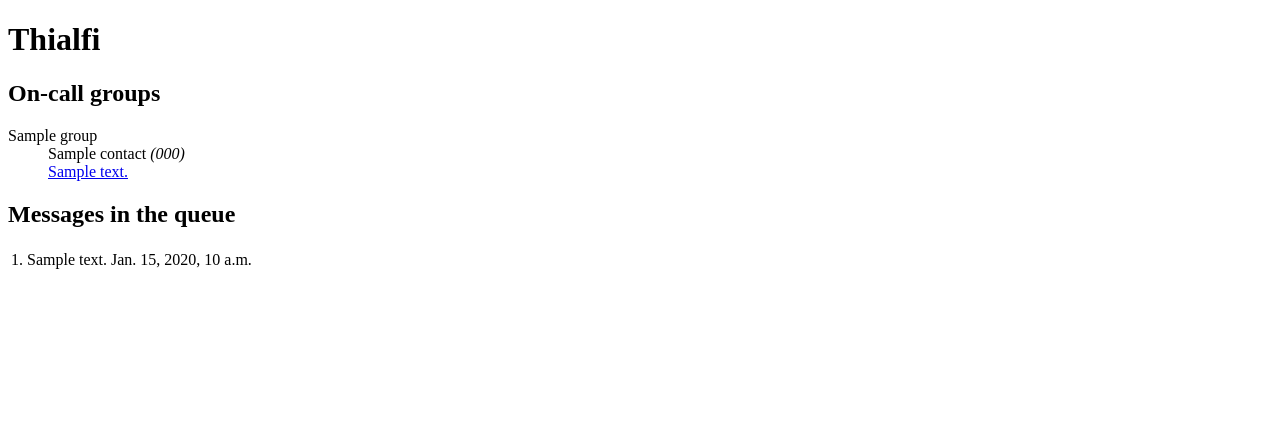
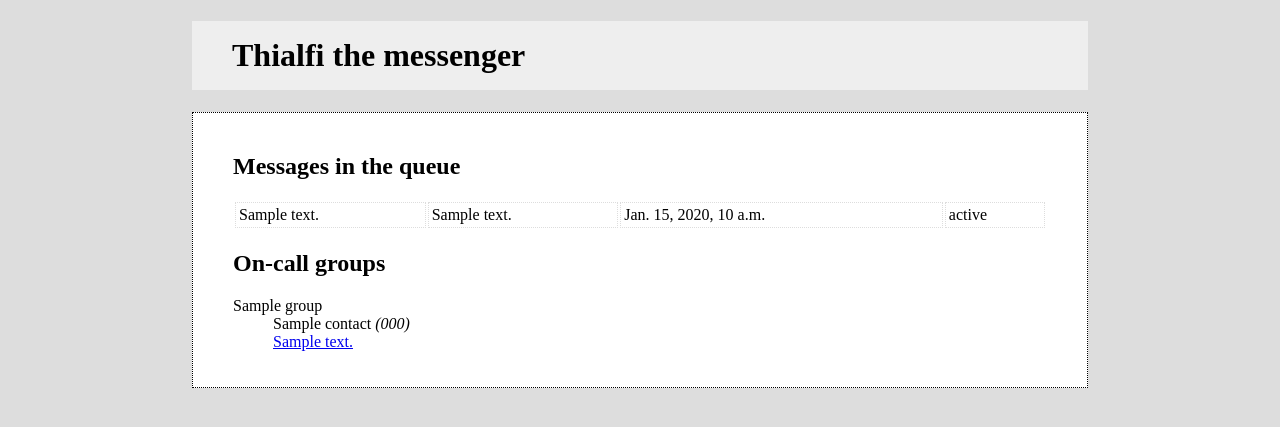
Before and after one commit to mludvig/thialfi, a Django app: page / in a window 1280 px wide. Shown: the top 427 px of the page. Run offline with Django 3.2, Linux system fonts and the light colour scheme; tables that the repository leaves empty hold one stand-in row (values such as "Sample post").

Commit message:
Added basic stylesheet

```diff
--- a/app/models.py
+++ b/app/models.py
@@ -80,6 +80,14 @@ class Message(models.Model):
 	def update_status(self):
 		for delivery in self.delivery_set.all():
 			delivery.update_status()
+
+	def newest_status(self):
+		try:
+			delivery = self.delivery_set.order_by('dt_status')[0]
+			return delivery.status.split(" ")[0].lower()
+		except IndexError:
+			return "unknown"
+
 __all__.append("Message")
 
 class Delivery(models.Model):
--- /dev/null
+++ b/doc_root/static/css/thialfi.css
@@ -0,0 +1,49 @@
+body {
+	background-color: #ddd;
+	margin-left: 2in;
+	margin-right: 2in;
+}
+
+h1#page-title {
+	background-color: #eee;
+	padding: 0.5em 40px 0.5em 40px;
+}
+
+#body-content {
+	background-color: white;
+	padding: 20px 40px 20px 40px;
+	border: black 1px dotted;
+}
+
+table.messages-list {
+	width: 100%;
+}
+
+table.messages-list tr {
+	margin: 0px;
+}
+
+table.messages-list tr td {
+	border: #ddd 1px dotted;
+	padding: 3px;
+}
+
+table.messages-list tr.delivered {
+	background-color: #dfd;
+}
+
+table.messages-list tr.error {
+	background-color: #fce;
+}
+
+table.messages-list tr.expired {
+	background-color: #fbd;
+}
+
+table.messages-list tr.transit {
+	background-color: #ffd;
+}
+
+table.messages-list tr.unknown {
+	background-color: #eec;
+}
--- a/templates/_base.html
+++ b/templates/_base.html
@@ -3,13 +3,13 @@
 <head>
 <title>Thialfi : text messaging gateway</title>
 <meta http-equiv="Content-type" content="text/html; charset=utf-8" />
-<meta name="distribution" content="global" />
-<meta name="revisit-after" content="30 days" />
+<link rel="stylesheet" type="text/css" href="/static/css/thialfi.css?{{ MEDIA_REV }}" />
 {% block extrahead %}{% endblock %}
 </head>
 
 <body class="yui-skin-sam" id="body">
-<h1>Thialfi</h1>
+<h1 id="page-title">Thialfi the messenger</h1>
+<div id="body-content">
 {% block contentsub %}
 {# Create empty "contentsub" on pages that use "contentfull" to remove it #}
 <div id="mainrightsub">
@@ -18,5 +18,6 @@
 </div>
 {% endblock %}
 {% block contentfull %}{% endblock %}
+</div>
 </body>
 </html>
--- a/templates/thialfi/index.html
+++ b/templates/thialfi/index.html
@@ -5,6 +5,12 @@
 {% endblock %}
 
 {% block contentfull %}
+<h2>Messages in the queue</h2>
+<table class="messages-list">
+{% for message in messages %}
+<tr class="{{ message.newest_status }}"><td>{{ message.recipient }}</td><td>{{ message }}</td><td>{{ message.dt_received }}</td><td>{{ message.newest_status }}</td></tr>
+{% endfor %}
+</table>
 <h2>On-call groups</h2>
 <dl class="oncall-list">
 {% for group in groups %}
@@ -15,10 +21,4 @@
 {% endfor %}
 {% endfor %}
 </dl>
-<h2>Messages in the queue</h2>
-<table class="messages-list">
-{% for message in messages %}
-<tr><td>{{ message.id }}.</td><td>{{ message }}</td><td>{{ message.dt_received }}</dt></tr>
-{% endfor %}
-</table>
 {% endblock %}
--- a/urls.py
+++ b/urls.py
@@ -1,4 +1,5 @@
 from django.conf.urls.defaults import *
+from django.conf import settings
 
 from django.contrib import admin
 admin.autodiscover()
@@ -7,3 +8,9 @@ urlpatterns = patterns('',
 	(r'^$', 'app.views.index'),
     (r'^admin/', include(admin.site.urls)),
 )
+
+if settings.DEBUG:
+    ## Serve static files only in debug mode
+    urlpatterns += patterns('',
+        (r'^static/(?P<path>.*)$', 'django.views.static.serve', {'document_root': settings.PROJECT_ROOT + '/doc_root/static'}),
+    )
```
